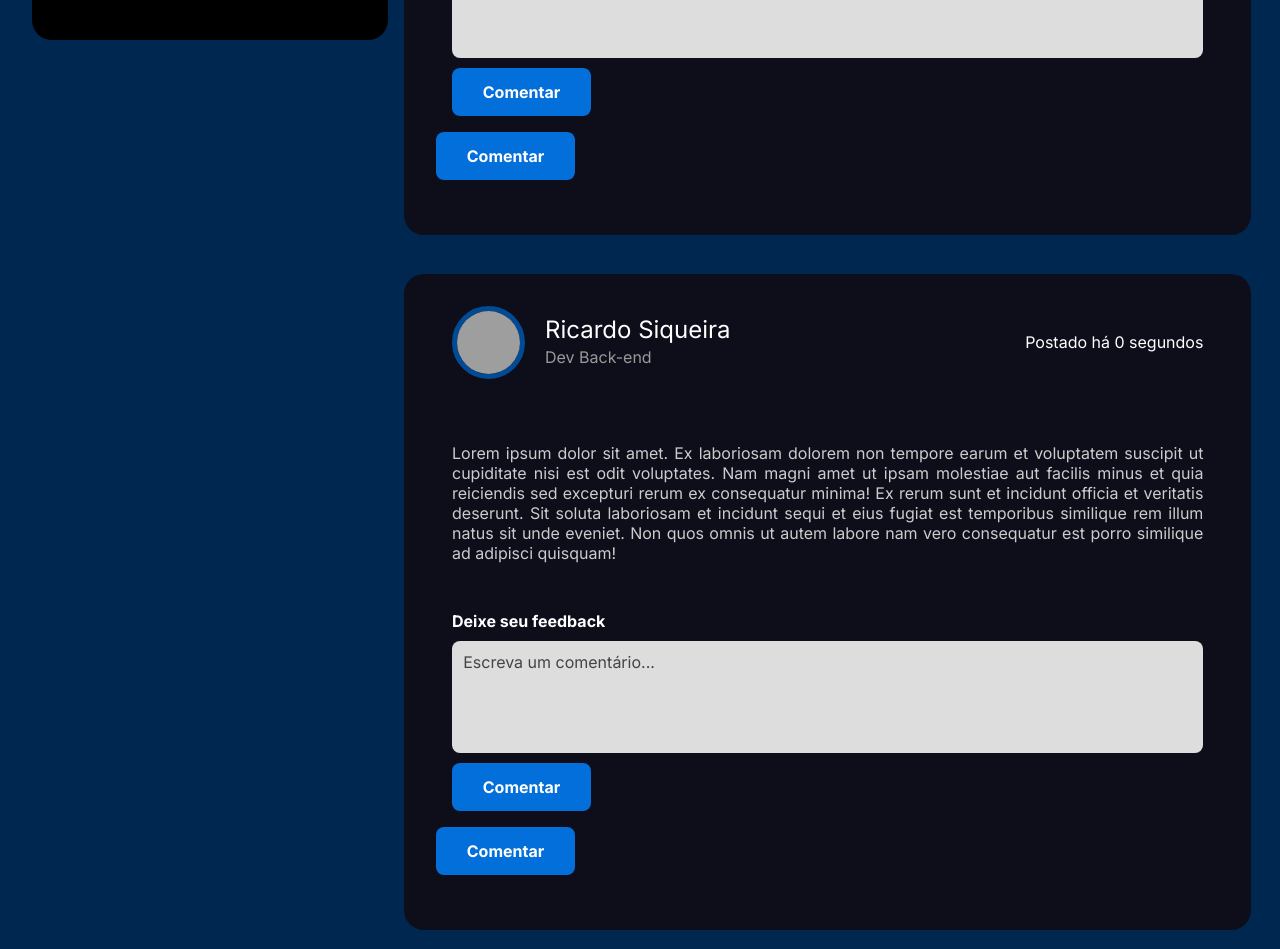
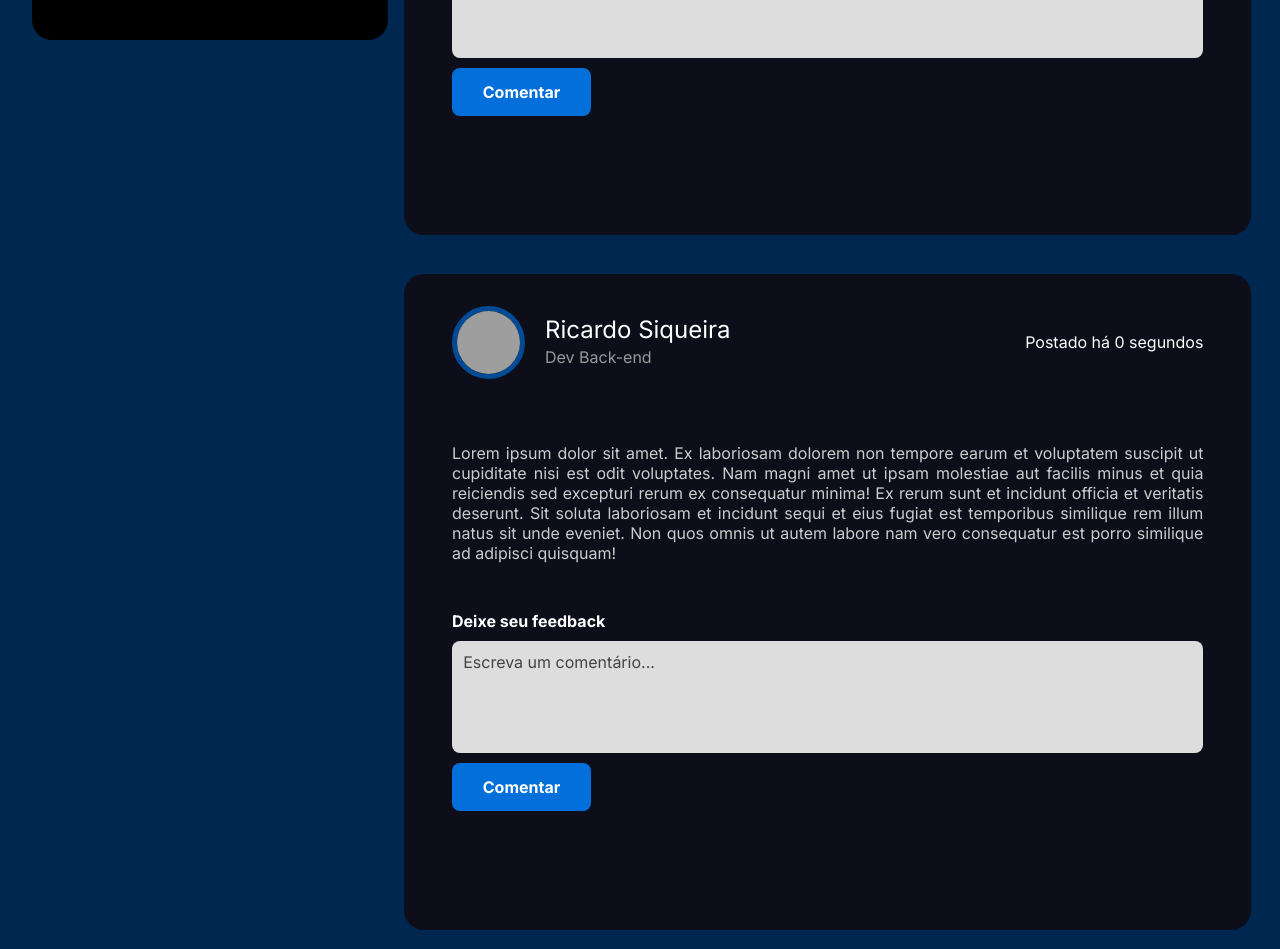
Before and after one commit to ananeuhausv/tarefa-react-injunior, a React (Vite) app: page / in a window 1280 px wide. Shown: the part 540-1489 px from the top of the page. Built offline with nearby package versions, Linux system fonts and the light colour scheme; grey boxes are pictures that could not be loaded.

Commit message:
feat: timePosted agora é dinâmico (de acordo com o tempo de abertura da página)

```diff
--- a/src/components/CardPost/cardPost.tsx
+++ b/src/components/CardPost/cardPost.tsx
@@ -1,25 +1,44 @@
-import CommentButton from '../CommentButton/CommentButton'
+import { useEffect, useState } from 'react'
 import HeaderCardPost from '../HeaderCardPost/HeaderCardPost'
 import TextareaCardPost from '../TextareaCardPost/TextareaCardPost'
 import styles from './styles.module.css'
+import Comments from '../Comments/Comments'
+
 
 export interface CardPostProps{
     picture: string
     name: string
     profession: string
-    timePosted: string
     post?: string
+    timePosted: Date
 }
 
-export default function CardPost({ picture, name, profession, timePosted, post }: CardPostProps) {
+export default function CardPost({ picture, name, profession, post }: CardPostProps) {
+    const [timePosted, setTimePosted] = useState<Date | null>(null);
+
+    useEffect(() => {
+        setTimePosted(new Date());
+    },[]);
+
+    const [comments, setComments] = useState<string[]>([]);
+
+    const handleAddComment = (comment: string) => {
+        setComments([...comments, comment]);
+    };
+
     return (
         <div className={styles.container}>
-        <HeaderCardPost name={name} picture={picture} profession={profession} timePosted={timePosted}/>
+            {timePosted && (
+                <HeaderCardPost name={name} picture={picture} profession={profession} timePosted={timePosted}/>
+            )}
         <div className={styles.post}>
             <p>{post}</p>
         </div>
-        <TextareaCardPost/>
-        <CommentButton/>
+        <TextareaCardPost onAddComment={handleAddComment}/>
+        {comments.map((comment, index)=> (
+            <Comments key={index} comment={ comment }/>
+        )) }
+
         </div>
     )
 }
```
